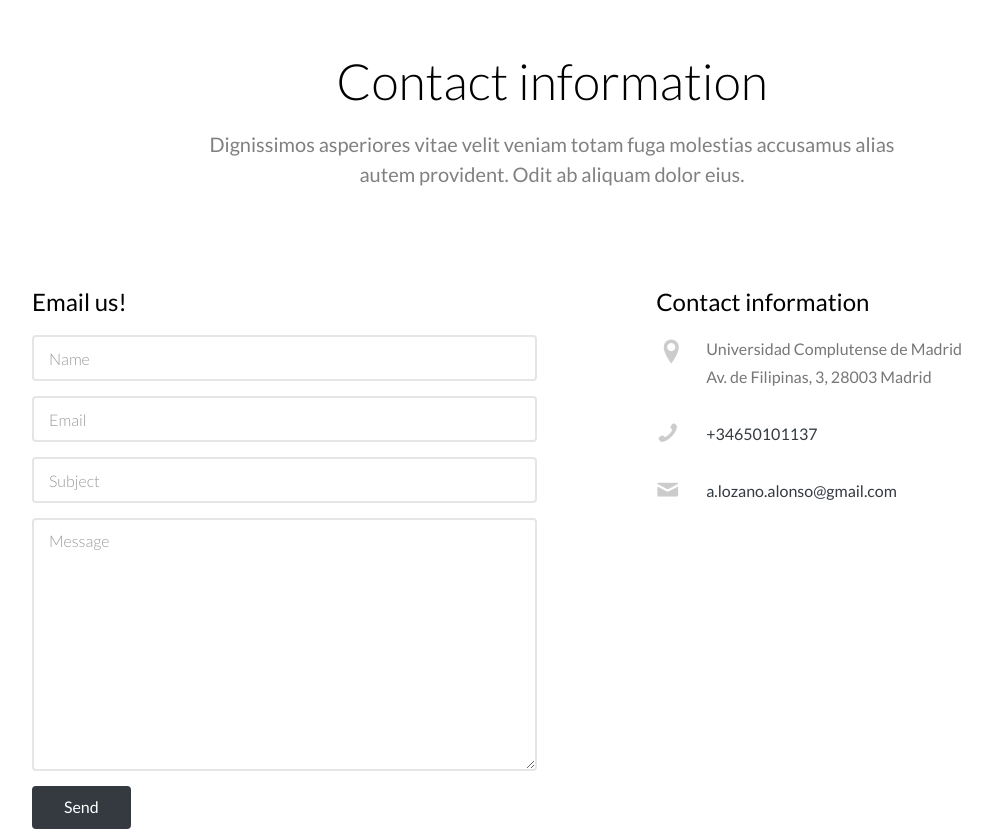
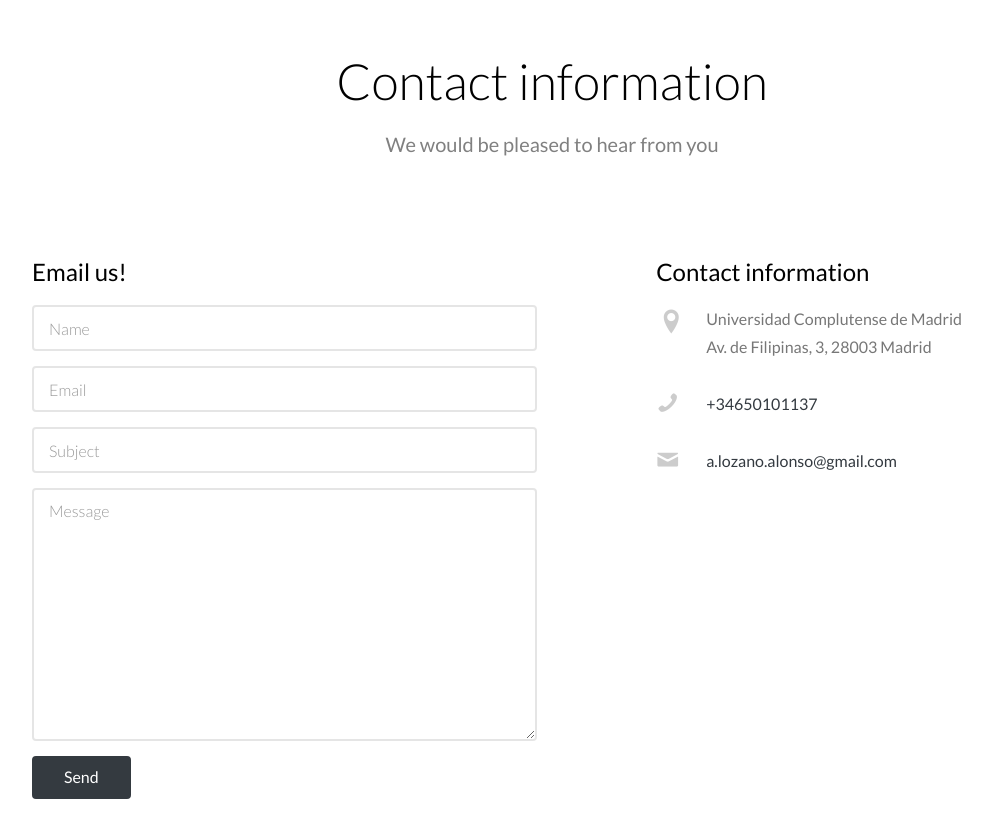
Before and after one commit to alvarico509/TFM, a Django app: page /contact.html in a window 1280 px wide. Shown: the part 604-1436 px from the top of the page, without its empty margins (88-1080 px from the left). Run offline with Django 3.2, Linux system fonts and the light colour scheme; parts of the project's set-up code (start-up, migrations or seed data) failed here and were passed over; some libraries are stand-ins or nearby versions; some web fonts are replaced.

Commit message:
Improvements

```diff
--- a/website/templates/contact.html
+++ b/website/templates/contact.html
@@ -28,7 +28,7 @@
 			<div class="row">
 				<div class="col-md-8 col-md-offset-2 text-center gtco-heading">
 					<h2>Contact information</h2>
-					<p>Dignissimos asperiores vitae velit veniam totam fuga molestias accusamus alias autem provident. Odit ab aliquam dolor eius.</p>
+					<p>We would be pleased to hear from you</p>
 				</div>
 			</div>
 			<div class="row">
```
Also changed, not shown: static/website/images/img_1.jpg (deleted), static/website/images/img_2.jpg (deleted), static/website/images/img_3.jpg (deleted), static/website/images/img_4.jpg (deleted), static/website/images/img_5.jpg (deleted), static/website/images/img_6.jpg (deleted).
